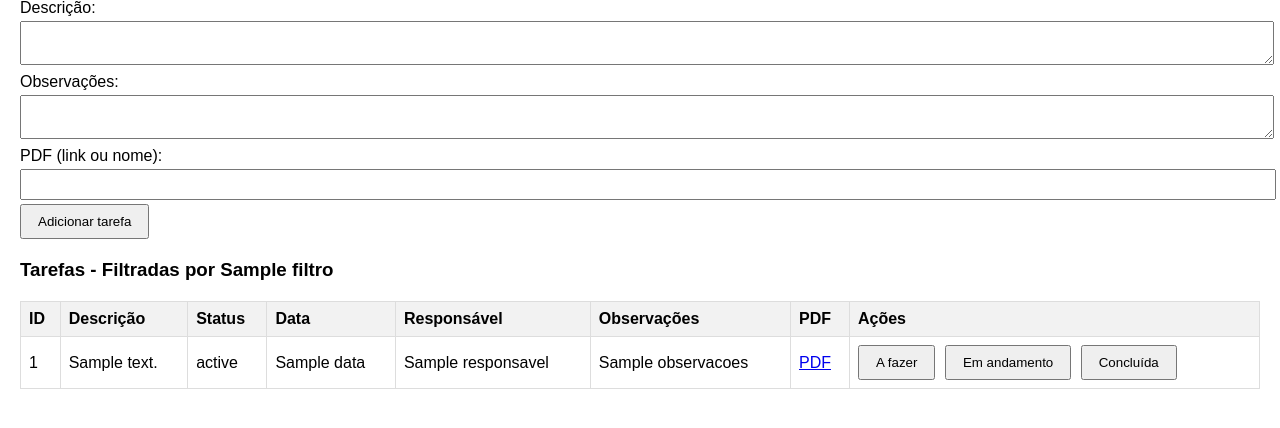
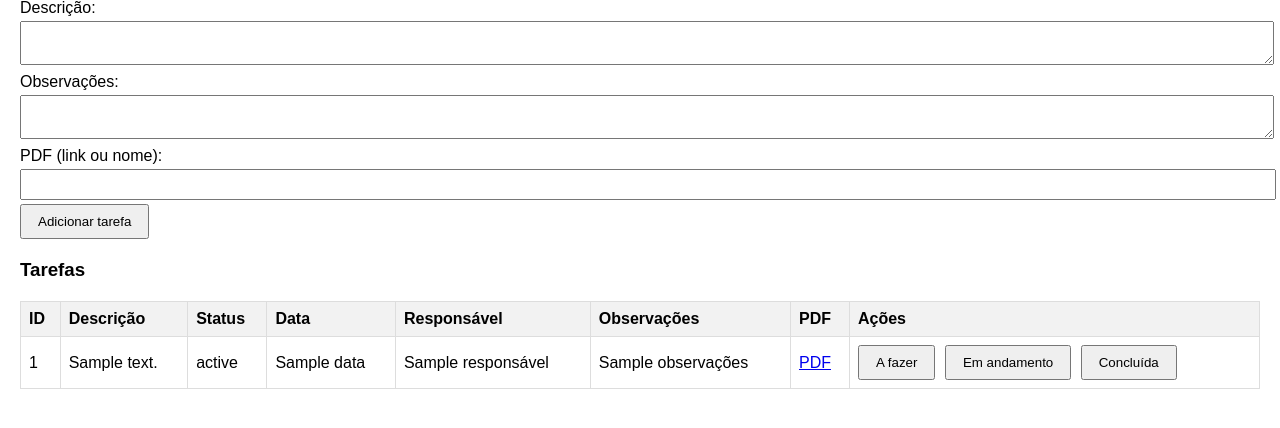
Before and after one commit to fernandaaraujo0202/Gerenciador_OBMEP, a Python web app: template templates/tarefas.html in a window 1280 px wide. Shown: the part 146-574 px from the top of the page. Run offline with Jinja, Linux system fonts and the light colour scheme; the template is opened without the code that fills it: most values are stand-ins (such as "Sample title", 1, 10 or a date in 2020).

Commit message:
Conectando ao banco de dados Supabase

```diff
--- a/templates/tarefas.html
+++ b/templates/tarefas.html
@@ -28,12 +28,12 @@
     <textarea name="observacoes"></textarea><br>
 
     <label>PDF (link ou nome):</label><br>
-    <input type="text" name="pdf"><br>
+    <input type="text" name="PDF"><br>
 
     <input type="submit" value="Adicionar tarefa">
 </form>
 
-<h3>Tarefas {% if filtro %} - Filtradas por {{ filtro }}{% endif %}</h3>
+<h3>Tarefas</h3>
 <table>
     <thead>
         <tr>
@@ -50,27 +50,27 @@
     <tbody>
     {% for tarefa in tarefas %}
         <tr>
-            <td>{{ tarefa.id }}</td>
-            <td>{{ tarefa.descricao }}</td>
-            <td>{{ tarefa.status }}</td>
-            <td>{{ tarefa.data }}</td>
-            <td>{{ tarefa.responsavel }}</td>
-            <td>{{ tarefa.observacoes }}</td>
+            <td>{{ tarefa.ID }}</td>
+            <td>{{ tarefa.Descrição }}</td>
+            <td>{{ tarefa.Status }}</td>
+            <td>{{ tarefa.Data if tarefa.Data else '' }}</td>
+            <td>{{ tarefa.Responsável }}</td>
+            <td>{{ tarefa.Observações }}</td>
             <td>
-                {% if tarefa.pdf %}
-                    <a href="{{ tarefa.pdf }}" target="_blank">PDF</a>
+                {% if tarefa.PDF %}
+                    <a href="{{ tarefa.PDF }}" target="_blank">PDF</a>
                 {% endif %}
             </td>
             <td>
-                <form action="/tarefas/{{ tarefa.id }}/status" method="post" style="display:inline;">
+                <form action="/tarefas/{{ tarefa.ID }}/status" method="post" style="display:inline;">
                     <input type="hidden" name="status" value="A fazer">
                     <input type="submit" value="A fazer" class="status-button">
                 </form>
-                <form action="/tarefas/{{ tarefa.id }}/status" method="post" style="display:inline;">
+                <form action="/tarefas/{{ tarefa.ID }}/status" method="post" style="display:inline;">
                     <input type="hidden" name="status" value="Em andamento">
                     <input type="submit" value="Em andamento" class="status-button">
                 </form>
-                <form action="/tarefas/{{ tarefa.id }}/status" method="post" style="display:inline;">
+                <form action="/tarefas/{{ tarefa.ID }}/status" method="post" style="display:inline;">
                     <input type="hidden" name="status" value="Concluída">
                     <input type="submit" value="Concluída" class="status-button">
                 </form>
```
